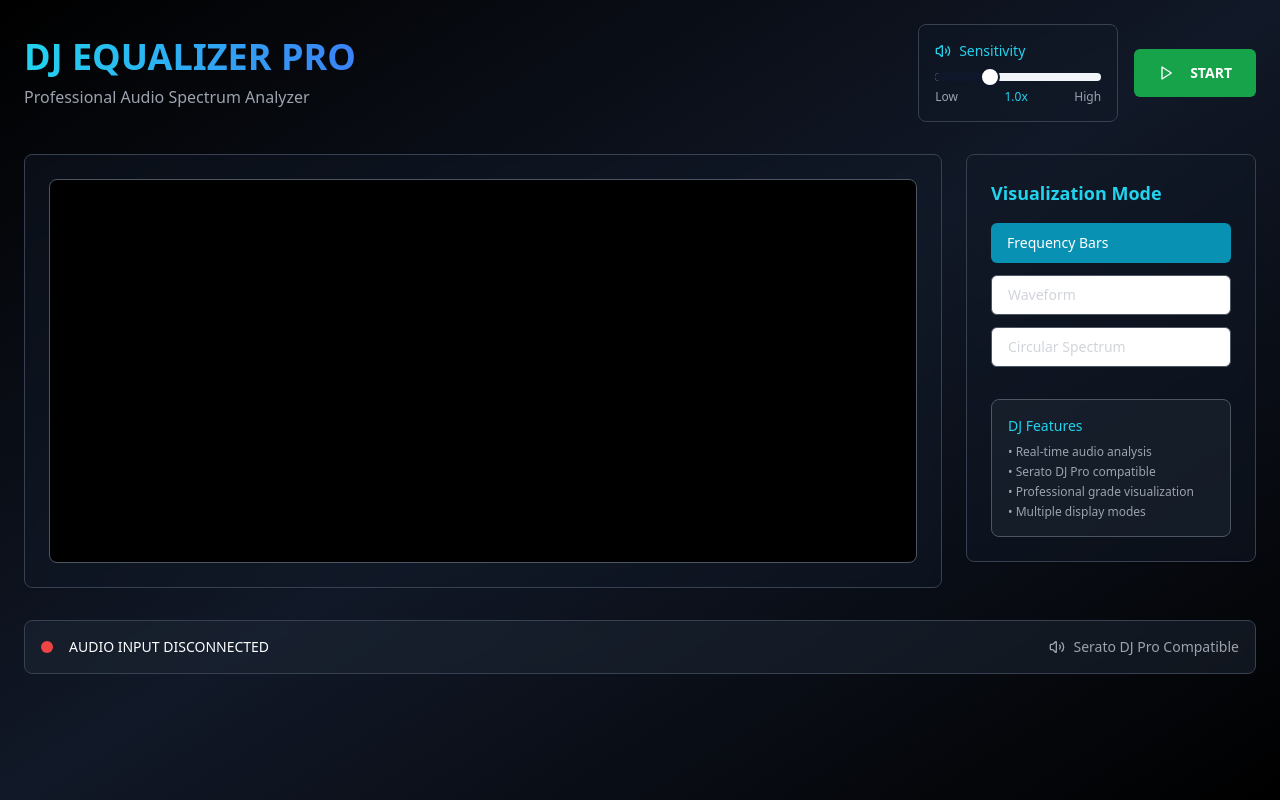
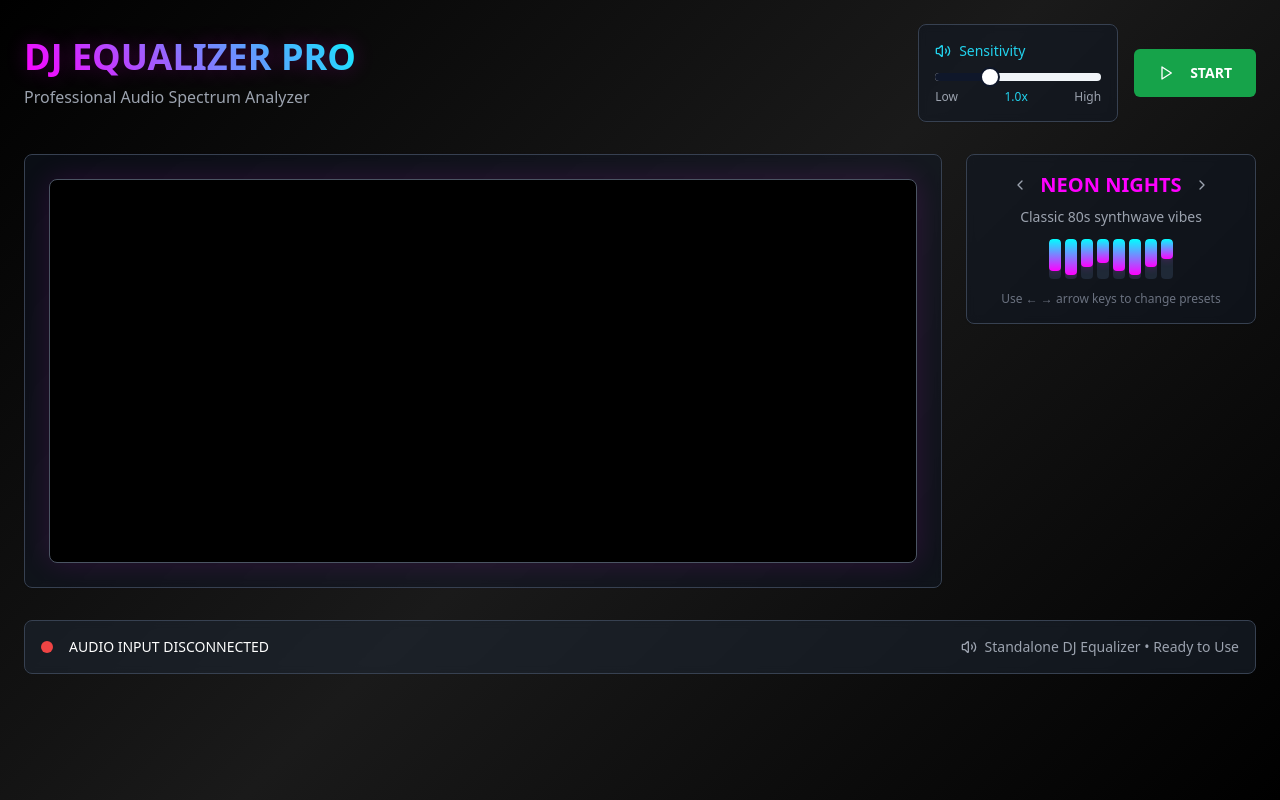
Before and after one commit to neight1000/sonic-serato-visuals, a React (Vite) app: page / in a window 1280 px wide. Built offline with nearby package versions, Linux system fonts and the light colour scheme.

Commit message:
Refactor: Implement standalone EQ with presets
- Removed audio input functionality.
- Implemented 3 retro-inspired EQ presets.
- Added keyboard controls for preset selection.

```diff
--- a/src/components/EqualizerControls.tsx
+++ /dev/null
@@ -1,69 +0,0 @@
-
-import React from 'react';
-import { Card } from '@/components/ui/card';
-import { Button } from '@/components/ui/button';
-import { Label } from '@/components/ui/label';
-
-interface EqualizerControlsProps {
-  mode: 'bars' | 'wave' | 'circular';
-  onModeChange: (mode: 'bars' | 'wave' | 'circular') => void;
-}
-
-export const EqualizerControls: React.FC<EqualizerControlsProps> = ({
-  mode,
-  onModeChange
-}) => {
-  return (
-    <Card className="bg-gray-900/50 backdrop-blur-sm border-gray-700 p-6">
-      <h3 className="text-lg font-semibold text-cyan-400 mb-4">Visualization Mode</h3>
-
-      <div className="space-y-3">
-        <Button
-          onClick={() => onModeChange('bars')}
-          variant={mode === 'bars' ? 'default' : 'outline'}
-          className={`w-full justify-start ${
-            mode === 'bars'
-              ? 'bg-cyan-600 hover:bg-cyan-700 text-white'
-              : 'border-gray-600 text-gray-300 hover:bg-gray-800'
-          }`}
-        >
-          Frequency Bars
-        </Button>
-
-        <Button
-          onClick={() => onModeChange('wave')}
-          variant={mode === 'wave' ? 'default' : 'outline'}
-          className={`w-full justify-start ${
-            mode === 'wave'
-              ? 'bg-cyan-600 hover:bg-cyan-700 text-white'
-              : 'border-gray-600 text-gray-300 hover:bg-gray-800'
-          }`}
-        >
-          Waveform
-        </Button>
-
-        <Button
-          onClick={() => onModeChange('circular')}
-          variant={mode === 'circular' ? 'default' : 'outline'}
-          className={`w-full justify-start ${
-            mode === 'circular'
-              ? 'bg-cyan-600 hover:bg-cyan-700 text-white'
-              : 'border-gray-600 text-gray-300 hover:bg-gray-800'
-          }`}
-        >
-          Circular Spectrum
-        </Button>
-      </div>
-
-      <div className="mt-8 p-4 bg-gray-800/50 rounded-lg border border-gray-600">
-        <h4 className="text-sm font-medium text-cyan-400 mb-2">DJ Features</h4>
-        <ul className="text-xs text-gray-400 space-y-1">
-          <li>• Real-time audio analysis</li>
-          <li>• Serato DJ Pro compatible</li>
-          <li>• Professional grade visualization</li>
-          <li>• Multiple display modes</li>
-        </ul>
-      </div>
-    </Card>
-  );
-};
--- a/src/components/MusicEqualizer.tsx
+++ b/src/components/MusicEqualizer.tsx
@@ -1,20 +1,41 @@
 
 import React, { useState, useEffect, useRef } from 'react';
 import { AudioVisualizer } from './AudioVisualizer';
-import { EqualizerControls } from './EqualizerControls';
+import { PresetDisplay } from './PresetDisplay';
 import { VolumeControls } from './VolumeControls';
-import { Settings, Play, Pause, Volume2 } from 'lucide-react';
+import { Play, Pause, Volume2 } from 'lucide-react';
 import { Button } from '@/components/ui/button';
 import { toast } from 'sonner';
+import { EQUALIZER_PRESETS, getNextPreset, getPreviousPreset, EqualizerPreset } from '@/utils/presets';
 
 export const MusicEqualizer = () => {
   const [isPlaying, setIsPlaying] = useState(false);
   const [audioContext, setAudioContext] = useState<AudioContext | null>(null);
   const [analyser, setAnalyser] = useState<AnalyserNode | null>(null);
   const [mediaSource, setMediaSource] = useState<MediaStreamAudioSourceNode | null>(null);
-  const [visualizerMode, setVisualizerMode] = useState<'bars' | 'wave' | 'circular'>('bars');
   const [sensitivity, setSensitivity] = useState(1);
+  const [currentPreset, setCurrentPreset] = useState<EqualizerPreset>(EQUALIZER_PRESETS[0]);
   const audioRef = useRef<HTMLAudioElement>(null);
+
+  // Keyboard controls for presets
+  useEffect(() => {
+    const handleKeyPress = (event: KeyboardEvent) => {
+      if (event.code === 'ArrowRight') {
+        event.preventDefault();
+        const nextPreset = getNextPreset(currentPreset.id);
+        setCurrentPreset(nextPreset);
+        toast.success(`Switched to ${nextPreset.name}`);
+      } else if (event.code === 'ArrowLeft') {
+        event.preventDefault();
+        const prevPreset = getPreviousPreset(currentPreset.id);
+        setCurrentPreset(prevPreset);
+        toast.success(`Switched to ${prevPreset.name}`);
+      }
+    };
+
+    window.addEventListener('keydown', handleKeyPress);
+    return () => window.removeEventListener('keydown', handleKeyPress);
+  }, [currentPreset.id]);
 
   const initializeAudio = async () => {
     try {
@@ -77,11 +98,25 @@ export const MusicEqualizer = () => {
   }, [audioContext]);
 
   return (
-    <div className="min-h-screen bg-gradient-to-br from-black via-gray-900 to-black text-white p-6">
+    <div
+      className="min-h-screen text-white p-6 transition-all duration-500"
+      style={{
+        background: `linear-gradient(135deg, #000000 0%, #1a1a1a 50%, #000000 100%)`
+      }}
+    >
       {/* Header */}
       <div className="flex items-center justify-between mb-8">
         <div>
-          <h1 className="text-4xl font-bold bg-gradient-to-r from-cyan-400 to-blue-500 bg-clip-text text-transparent">
+          <h1
+            className="text-4xl font-bold transition-all duration-500"
+            style={{
+              background: `linear-gradient(45deg, ${currentPreset.color.primary}, ${currentPreset.color.secondary})`,
+              WebkitBackgroundClip: 'text',
+              WebkitTextFillColor: 'transparent',
+              backgroundClip: 'text',
+              textShadow: `0 0 20px ${currentPreset.color.glow}40`
+            }}
+          >
             DJ EQUALIZER PRO
           </h1>
           <p className="text-gray-400 mt-2">Professional Audio Spectrum Analyzer</p>
@@ -119,16 +154,14 @@ export const MusicEqualizer = () => {
           <AudioVisualizer
             analyser={analyser}
             isPlaying={isPlaying}
-            mode={visualizerMode}
+            mode={currentPreset.visualMode}
             sensitivity={sensitivity}
+            preset={currentPreset}
           />
         </div>
 
         <div className="space-y-6">
-          <EqualizerControls
-            mode={visualizerMode}
-            onModeChange={setVisualizerMode}
-          />
+          <PresetDisplay currentPreset={currentPreset} />
         </div>
       </div>
 
@@ -145,7 +178,7 @@ export const MusicEqualizer = () => {
 
         <div className="flex items-center gap-2 text-sm text-gray-400">
           <Volume2 className="w-4 h-4" />
-          <span>Serato DJ Pro Compatible</span>
+          <span>Standalone DJ Equalizer • Ready to Use</span>
         </div>
       </div>
     </div>
--- /dev/null
+++ b/src/components/PresetDisplay.tsx
@@ -0,0 +1,52 @@
+
+import React from 'react';
+import { Card } from '@/components/ui/card';
+import { EqualizerPreset } from '@/utils/presets';
+import { ChevronLeft, ChevronRight } from 'lucide-react';
+
+interface PresetDisplayProps {
+  currentPreset: EqualizerPreset;
+}
+
+export const PresetDisplay: React.FC<PresetDisplayProps> = ({ currentPreset }) => {
+  return (
+    <Card className="bg-gray-900/50 backdrop-blur-sm border-gray-700 p-4">
+      <div className="text-center">
+        <div className="flex items-center justify-center gap-3 mb-2">
+          <ChevronLeft className="w-4 h-4 text-gray-400" />
+          <h3
+            className="text-xl font-bold"
+            style={{ color: currentPreset.color.primary }}
+          >
+            {currentPreset.name}
+          </h3>
+          <ChevronRight className="w-4 h-4 text-gray-400" />
+        </div>
+        <p className="text-sm text-gray-400 mb-3">{currentPreset.description}</p>
+
+        <div className="flex items-center justify-center gap-1 mb-3">
+          {currentPreset.bands.map((level, index) => (
+            <div
+              key={index}
+              className="w-3 bg-gray-800 rounded-sm overflow-hidden"
+              style={{ height: '40px' }}
+            >
+              <div
+                className="w-full rounded-sm transition-all duration-300"
+                style={{
+                  height: `${level * 100}%`,
+                  background: `linear-gradient(to top, ${currentPreset.color.primary}, ${currentPreset.color.secondary})`,
+                  boxShadow: `0 0 8px ${currentPreset.color.glow}40`
+                }}
+              />
+            </div>
+          ))}
+        </div>
+
+        <div className="text-xs text-gray-500">
+          Use ← → arrow keys to change presets
+        </div>
+      </div>
+    </Card>
+  );
+};
--- /dev/null
+++ b/src/utils/presets.ts
@@ -0,0 +1,64 @@
+
+export interface EqualizerPreset {
+  id: string;
+  name: string;
+  description: string;
+  bands: number[];
+  color: {
+    primary: string;
+    secondary: string;
+    glow: string;
+  };
+  visualMode: 'bars' | 'wave' | 'circular';
+}
+
+export const EQUALIZER_PRESETS: EqualizerPreset[] = [
+  {
+    id: 'neon-nights',
+    name: 'NEON NIGHTS',
+    description: 'Classic 80s synthwave vibes',
+    bands: [0.8, 0.9, 0.7, 0.6, 0.8, 0.9, 0.7, 0.5],
+    color: {
+      primary: '#ff00ff',
+      secondary: '#00ffff',
+      glow: '#ff00ff'
+    },
+    visualMode: 'bars'
+  },
+  {
+    id: 'retro-wave',
+    name: 'RETRO WAVE',
+    description: 'Vintage analog warmth',
+    bands: [0.6, 0.7, 0.8, 0.9, 0.8, 0.7, 0.6, 0.5],
+    color: {
+      primary: '#ffaa00',
+      secondary: '#ff4500',
+      glow: '#ffaa00'
+    },
+    visualMode: 'wave'
+  },
+  {
+    id: 'cyber-pulse',
+    name: 'CYBER PULSE',
+    description: 'Futuristic digital energy',
+    bands: [0.9, 0.8, 0.6, 0.7, 0.9, 0.8, 0.7, 0.8],
+    color: {
+      primary: '#00ff41',
+      secondary: '#00ffaa',
+      glow: '#00ff41'
+    },
+    visualMode: 'circular'
+  }
+];
+
+export const getNextPreset = (currentId: string): EqualizerPreset => {
+  const currentIndex = EQUALIZER_PRESETS.findIndex(preset => preset.id === currentId);
+  const nextIndex = (currentIndex + 1) % EQUALIZER_PRESETS.length;
+  return EQUALIZER_PRESETS[nextIndex];
+};
+
+export const getPreviousPreset = (currentId: string): EqualizerPreset => {
+  const currentIndex = EQUALIZER_PRESETS.findIndex(preset => preset.id === currentId);
+  const prevIndex = currentIndex === 0 ? EQUALIZER_PRESETS.length - 1 : currentIndex - 1;
+  return EQUALIZER_PRESETS[prevIndex];
+};
```
Also changed, not shown: src/components/AudioVisualizer.tsx (+42 -31 lines).
